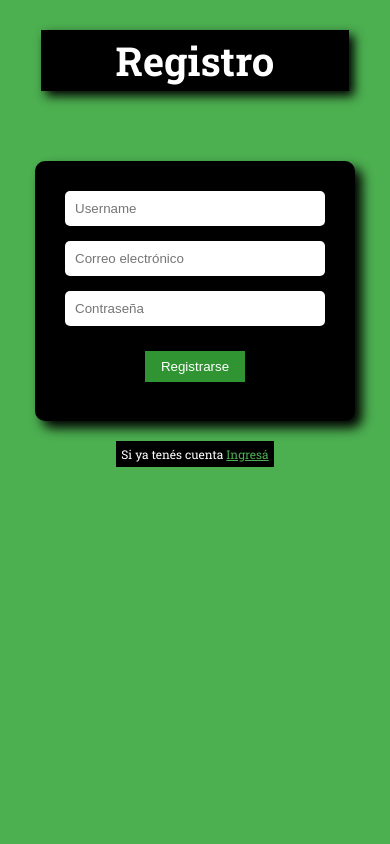
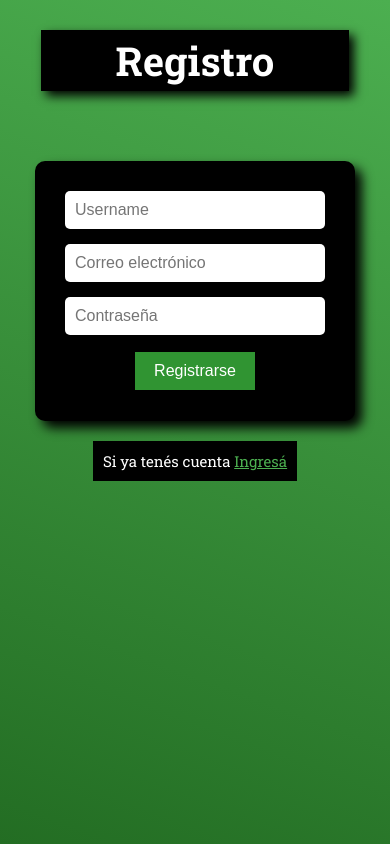
Before and after one commit to santimontironi/crud-stack-MERN, a React (Vite) app in the folder client/: page /register in a window 390 px wide. Built offline with nearby package versions, Linux system fonts and the light colour scheme.

Commit message:
ajustes responsivos en css

```diff
--- a/client/src/pages/RegisterPage.jsx
+++ b/client/src/pages/RegisterPage.jsx
@@ -5,6 +5,8 @@ import { useNavigate } from "react-router-dom"
 import "../public/css/register.css"
 
 const RegisterPage = () => {
+
+    console.log(innerWidth)
 
     const {register,handleSubmit,reset} = useForm()
     const {signUp} = useAuth()
--- a/client/src/public/css/register.css
+++ b/client/src/public/css/register.css
@@ -1,15 +1,15 @@
 .containerRegister{
     max-width: 100%;
     height: 100vh;
-    background-color: #4CAF50;
+    background: linear-gradient(200deg,#4CAF50,#236d23);
 }
 
 h1{
-    font-size: 60px;
+    font-size: 70px;
     color: #fff;
     background-color: #000;
     text-align: center;
-    width: 500px;
+    width: 1200px;
     padding: 4px;
     margin: auto;
     position: relative;
@@ -31,29 +31,31 @@ form{
     flex-direction: column;
     gap: 15px;
     justify-content: center;
-    width: 400px;
+    width: 500px;
     background-color: #000;
     box-shadow: 7px 7px 12px black;
     padding: 30px;
     margin: auto;
-    height: 160px;
+    height: 250px;
     border-radius: 10px;
 }
 
 form input{
-    padding: 10px;
+    font-size: 18px;
+    padding: 15px;
     border-radius: 5px;
     border: none;
 }
 
 form button{
     border: none;
-    width: 100px;
-    padding: 8px;
+    width: 150px;
+    padding: 12px;
     background-color: #309432;
     color: #fff;
     margin: auto;
     cursor: pointer;
+    font-size: 18px;
 }
 
 form button:hover{
@@ -63,8 +65,8 @@ form button:hover{
 .contentForm p{
     color: #fff;
     text-align: center;
-    font-size: 12px;
-    padding: 5px;
+    font-size: 17px;
+    padding: 12px;
     background-color: #000;
 }
 
@@ -83,4 +85,21 @@ form button:hover{
         width: 260px;
         height: 200px;
     }
+    form input{
+        font-size: 16px;
+        padding: 10px;
+    }
+    form button{
+        width: 120px;
+        padding: 10px;
+        font-size: 16px;
+    }
+    .contentForm p{
+        font-size: 15px;
+        padding: 10px;
+    }
 }
+
+@media (min-width: 1280px) and (max-width: 1440px){
+
+}
```
